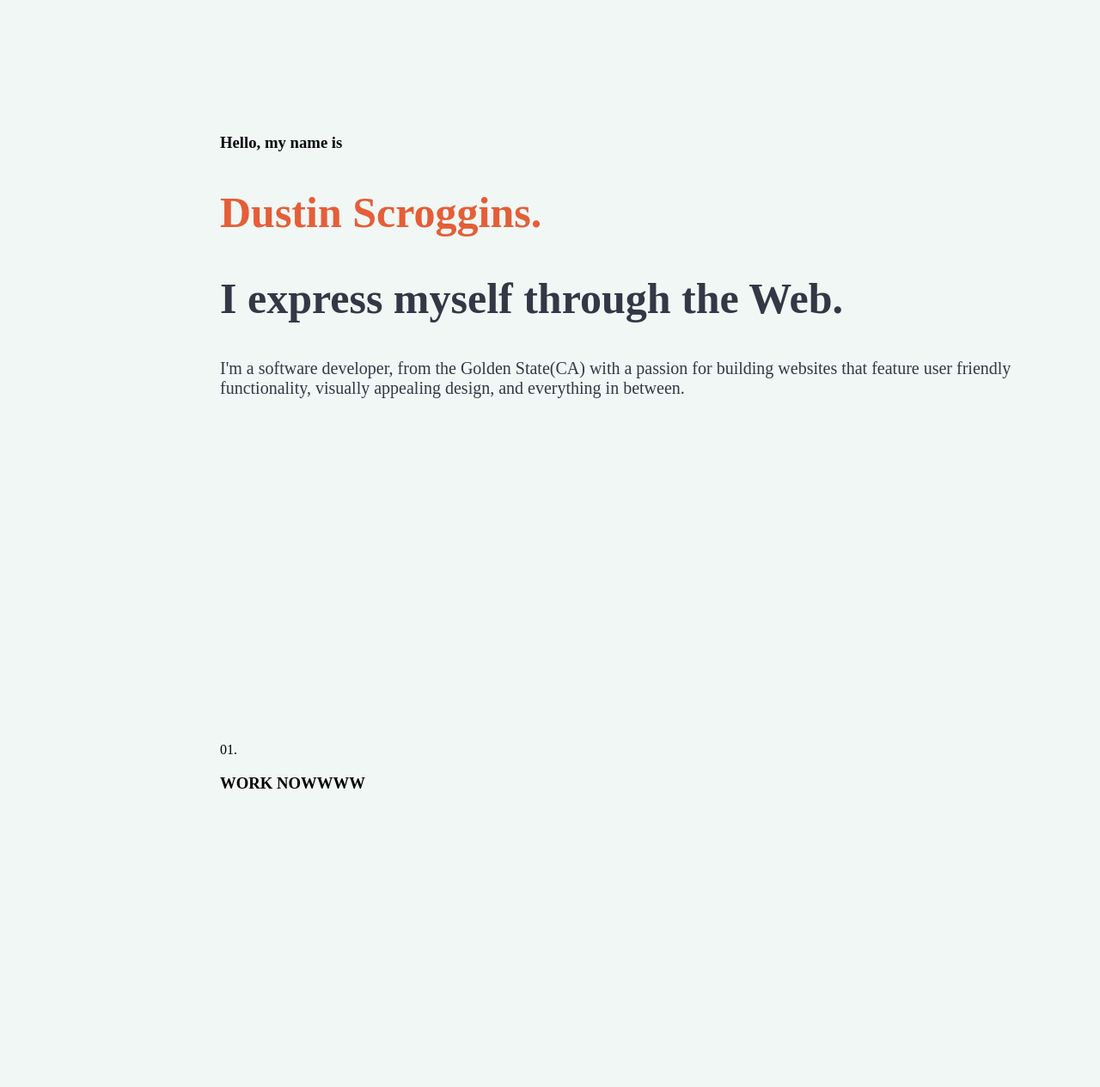
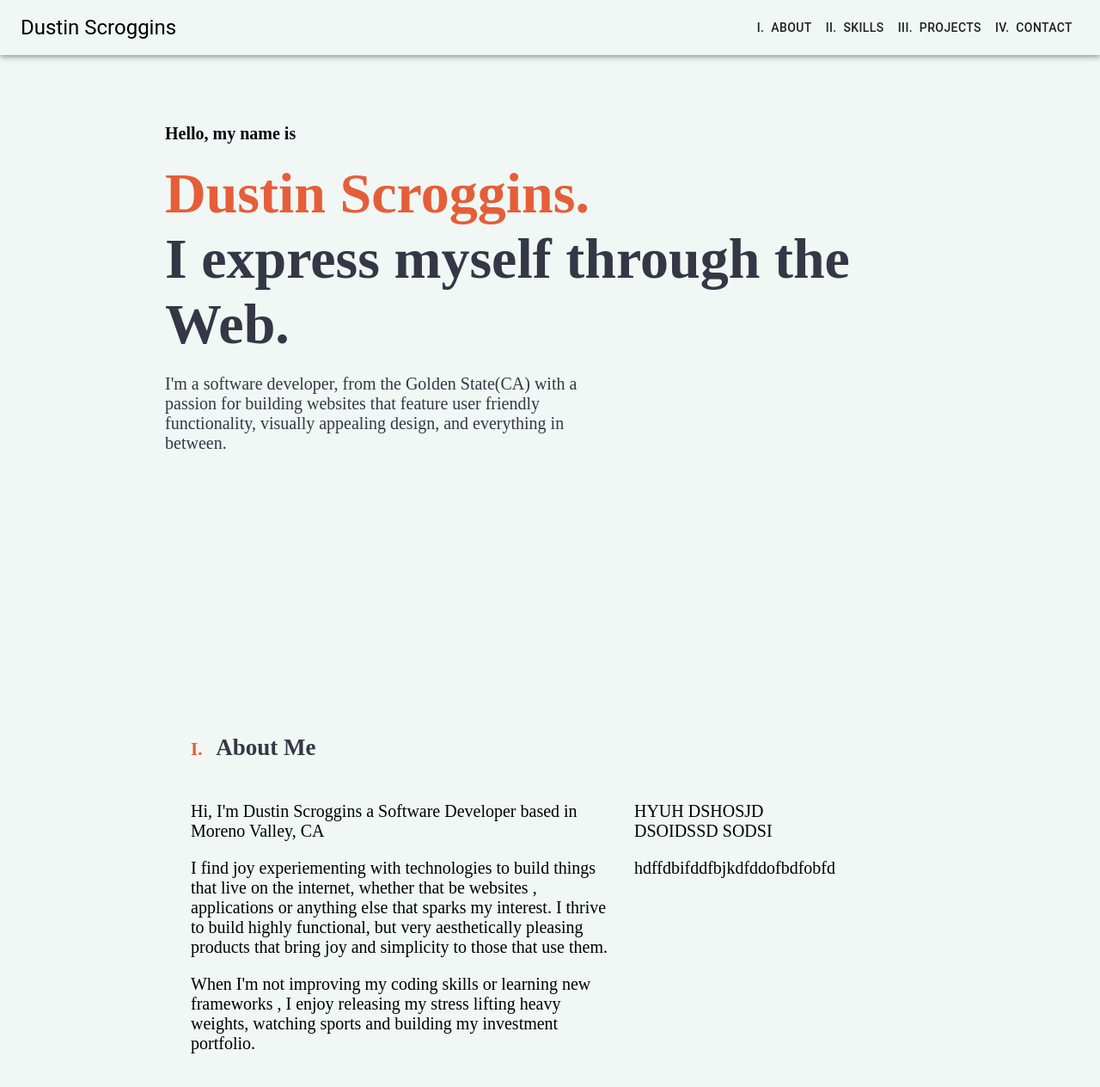
Before and after one commit to Dscroggins123/OfficialPortfolio, a React (Create React App) app in the folder my-portfolio/: page / in a window 1280 px wide. Shown: the top 1264 px of the page at 86% size. Before the commit the page ends 941 px from the top, so only its background shows below. Built offline with nearby package versions, Linux system fonts and the light colour scheme.

Commit message:
added styling  and finished wording on About me Page

```diff
--- a/my-portfolio/package.json
+++ b/my-portfolio/package.json
@@ -3,12 +3,15 @@
   "version": "0.1.0",
   "private": true,
   "dependencies": {
+    "@material-ui/core": "^4.11.0",
+    "@material-ui/icons": "^4.9.1",
     "@testing-library/jest-dom": "^4.2.4",
     "@testing-library/react": "^9.5.0",
     "@testing-library/user-event": "^7.2.1",
     "react": "^16.13.1",
     "react-dom": "^16.13.1",
-    "react-scripts": "3.4.3"
+    "react-scripts": "3.4.3",
+    "styled-components": "^5.2.0"
   },
   "scripts": {
     "start": "react-scripts start",
--- a/my-portfolio/src/App.css
+++ b/my-portfolio/src/App.css
@@ -1,6 +1,13 @@
+* {
+    scroll-behavior: smooth;
+}
+
 body {
     background-color:#F0F7F4;
+    margin: 0!important;
+}
+.container {
+    width: 850px;
+    margin-left: 15%;
 
-    margin-left: 20%;
-    padding-top: 10%;
 }
--- a/my-portfolio/src/App.js
+++ b/my-portfolio/src/App.js
@@ -1,15 +1,30 @@
-import React from 'react';
+import React, {useEffect, useState} from 'react';
 import FrontPage from './sections/FrontPage'
 import AboutMe from './sections/AboutMe'
+import Skills from "./sections/Skills"
 import "./App.css"
+import Nav from "./components/Navi"
+
 
 
 
 function App() {
+  const [scroll, setScroll] = useState('');
+  useEffect(()=> {
+    window.addEventListener("scroll", ()=> {
+      setScroll(window.scrollY)
+    })
+  }, [])
+
+  useEffect(()=> console.log(scroll), [scroll])
   return (
     <div>
-    <FrontPage/>
-    <AboutMe/>
+     <Nav/>
+    <div className="container">
+    <FrontPage opacity={(1-((scroll>450 ? 450 : scroll)/450))**.5}/>
+    <AboutMe />
+    <Skills/>
+    </div>
     </div>
   );
 }
--- /dev/null
+++ b/my-portfolio/src/components/Navi.js
@@ -0,0 +1,46 @@
+import React from 'react';
+import { makeStyles } from '@material-ui/core/styles';
+import AppBar from '@material-ui/core/AppBar';
+import Toolbar from '@material-ui/core/Toolbar';
+import Typography from '@material-ui/core/Typography';
+import Button from '@material-ui/core/Button';
+import IconButton from '@material-ui/core/IconButton';
+import MenuIcon from '@material-ui/icons/Menu';
+
+
+
+
+const useStyles = makeStyles((theme) => ({
+  root: {
+    flexGrow: 1,
+  },
+  AppBar: {
+    background: "transparent"
+  },
+  menuButton: {
+    marginRight: theme.spacing(2),
+  },
+  title: {
+    flexGrow: 1,
+    color: "black"
+  },
+}));
+
+export default function ButtonAppBar() {
+  const classes = useStyles();
+
+  return (
+      <AppBar className={classes.AppBar} position="static" >
+        <Toolbar>
+
+          <Typography variant="h5" className={classes.title}>
+            Dustin Scroggins
+          </Typography>
+          <a href="#about" ><Button color="black"><span>I. &nbsp;</span>About</Button></a>
+          <a href="#skills" ><Button color="black" ><span>II. &nbsp;</span>Skills</Button></a>
+          <Button color="black" ><span>III. &nbsp;</span>Projects</Button>
+          <Button color="black" ><span>IV. &nbsp;</span>Contact</Button>
+        </Toolbar>
+      </AppBar>
+  );
+}
--- a/my-portfolio/src/sections/AboutMe.js
+++ b/my-portfolio/src/sections/AboutMe.js
@@ -1,18 +1,74 @@
-import React from 'react'
+import React from 'react';
+import styled from 'styled-components';
+import Grid from '@material-ui/core/Grid';
+
+
+
+const StyledAboutMe = styled.div`
+
+width:750px;
+margin-left:30px;
+height: 100vh;
+padding-top:50px;
+
+
+h3 {
+    color:#353746;
+    font-size:27px
+}
+p{
+    font-size:20px
+}
+
+
+
+
+`
+
+
+
 
 
 
 function AboutMe ( ){
 
 
-return (
+return(
 
-<header>
-<p> 01. </p> <h3> WORK NOWWWW</h3>
+   <StyledAboutMe id="about">
+       <h3><span style={{fontSize:'21px',color:'#E55E38'}}>I. &nbsp;</span> About Me</h3>
+       <Grid container spacing={3} >
+        <Grid item sm={8} >
+            <p>Hi, I'm Dustin Scroggins a Software Developer based in
+                Moreno Valley, CA</p>
+            <p>I find joy experiementing with technologies to build things
+                that live on the internet, whether that be websites , applications or
+                anything else that sparks my interest. I thrive to build highly functional,
+                but very aesthetically pleasing products that bring joy and simplicity to those that use them.
+            </p>
+            <p>When I'm not improving my coding skills or learning new frameworks , I enjoy releasing my stress lifting heavy weights,
+                watching sports and building my investment portfolio.</p>
+
+        </Grid>
+        <Grid item sm={4} >
+            <p>HYUH DSHOSJD DSOIDSSD SODSI</p>
+            <p>hdffdbifddfbjkdfddofbdfobfd</p>
+        </Grid>
 
 
 
-</header>
+
+
+       </Grid>
+
+
+
+
+</StyledAboutMe>
+
+
+
+
 )
 }
 
--- a/my-portfolio/src/sections/FrontPage.js
+++ b/my-portfolio/src/sections/FrontPage.js
@@ -2,15 +2,17 @@ import React from 'react'
 import styled from 'styled-components';
 
 const StyledFrontPage = styled.section`
-
+margin-bottom: 250px;
+padding-top:7%;
 
 h1 {
     color: #E55E38;
-    font-size: 50px;
+    font-size: 66px;
+    margin:0;
 }
 h3 {
     color:  #07090F ;
-
+    font-size:20px;
 }
 .line {
     color:#353746
@@ -18,17 +20,19 @@ h3 {
 p{
     color:#353746 ;
     font-size:20px;
-    margin-bottom: 400px;
+
+    width:500px
 }
+
 `
 
 
 
-function FrontPage () {
+function FrontPage ({opacity}) {
 
     return(
 
-        <StyledFrontPage>
+        <StyledFrontPage style={{opacity}}>
         <h3>Hello, my name is</h3>
         <h1> Dustin Scroggins.</h1>
         <h1 className={'line'}>I express myself through the Web.</h1>
--- a/my-portfolio/src/sections/Skills.js
+++ b/my-portfolio/src/sections/Skills.js
@@ -0,0 +1,40 @@
+import React from 'react'
+import styled from 'styled-components';
+import Grid from '@material-ui/core/Grid';
+
+const StyledSkills = styled.div`
+padding-top:2%;
+width:750px;
+height: 100vh;
+
+h3 {
+    color:#353746;
+    font-size:27px
+}
+
+`
+
+function Skills() {
+
+return (
+    <StyledSkills id="skills">
+        <h3><span style={{fontSize:'21px',color:'#E55E38'}}>II. &nbsp;</span> Skills</h3>
+        <Grid container>
+            <Grid item >
+
+            </Grid>
+
+        </Grid>
+
+
+
+
+
+    </StyledSkills>
+
+)
+
+
+}
+
+export default Skills
```
Also changed, not shown: my-portfolio/src/components/Navbar.js (deleted), my-portfolio/src/sections/Project.js (added), 1 other file (tests, documents, lock files or other folders).
